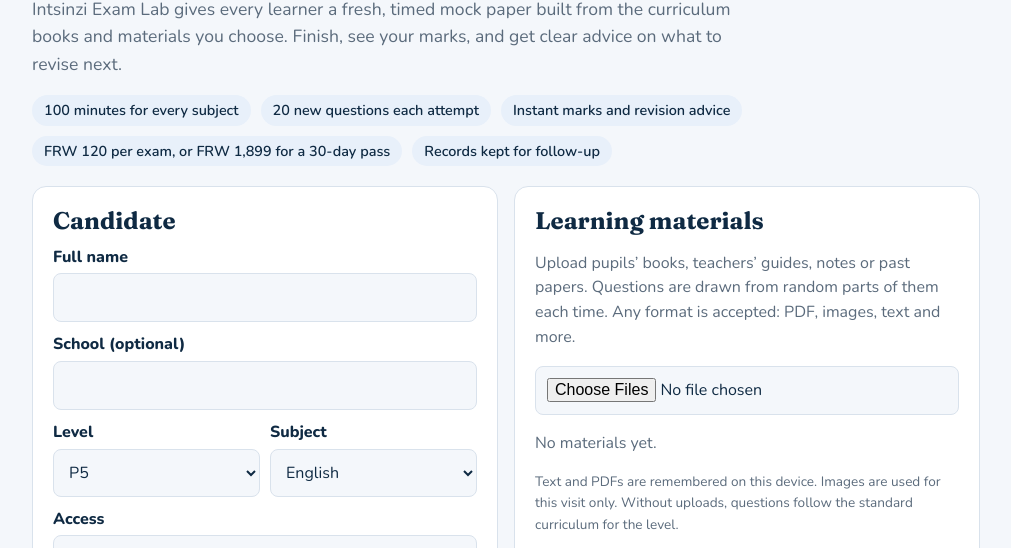
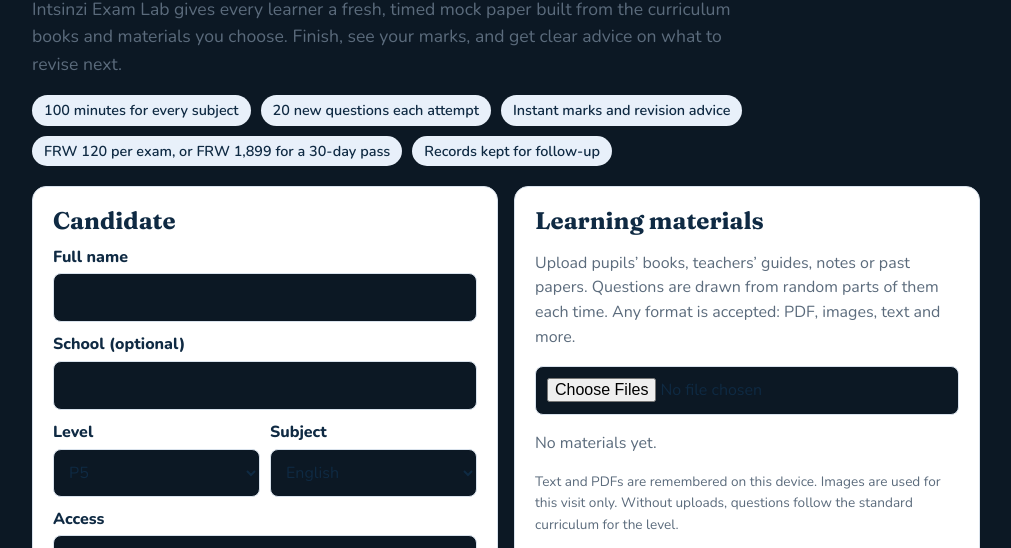
Before and after one commit to muthirry-ux/insinzi-exam-lab-national-exam-simulator, a plain HTML site: page index.html in a window 1280 px wide. Shown: the part 252-800 px from the top of the page, without its empty margins (134-1145 px from the left). Drawn offline with nearby package versions, Linux system fonts and the light colour scheme.

Commit message:
Update CSS variables for dark theme

```diff
--- a/index.html
+++ b/index.html
@@ -6,8 +6,8 @@
 <script src="https://cdnjs.cloudflare.com/ajax/libs/pdf.js/3.11.174/pdf.min.js"></script>
 <script src="https://cdnjs.cloudflare.com/ajax/libs/pdf.js/3.11.174/pdf.worker.min.js"></script>
 <style>
-:root{--bg:#f4f7fb;--card:#fff;--ink:#0f2a43;--mut:#5b6b7c;--line:#d9e2ec;--blue:#1456a8;--sun:#f2b705;--green:#1c8a4a;--red:#c43d3d;--soft:#e8f0fa;box-sizing:border-box;padding-top:env(safe-area-inset-top,0px);padding-bottom:env(safe-area-inset-bottom,0px)}
-@media (prefers-color-scheme:dark){:root:not([data-theme="light"]){color-scheme:dark;--bg:#0c1824;--card:#13263a;--ink:#eaf1f8;--mut:#9fb2c5;--line:#27425c;--blue:#6fa8ff;--sun:#f2b705;--green:#4cc27f;--red:#ff7b7b;--soft:#1a3350}}
+:root{--bg:#0c1824;--card:#fff;--ink:#0f2a43;--mut:#5b6b7c;--line:#d9e2ec;--blue:#1456a8;--sun:#f2b705;--green:#1c8a4a;--red:#c43d3d;--soft:#e8f0fa;box-sizing:border-box;padding-top:env(safe-area-inset-top,0px);padding-bottom:env(safe-area-inset-bottom,0px)}
+
 :root[data-theme="dark"]{color-scheme:dark;--bg:#0c1824;--card:#13263a;--ink:#eaf1f8;--mut:#9fb2c5;--line:#27425c;--blue:#6fa8ff;--green:#4cc27f;--red:#ff7b7b;--soft:#1a3350}
 html{scroll-padding-top:env(safe-area-inset-top,0px)}
 *{box-sizing:border-box}body{margin:0;background:var(--bg);color:var(--ink);font:16px/1.55 Nunito,system-ui,sans-serif}
```
